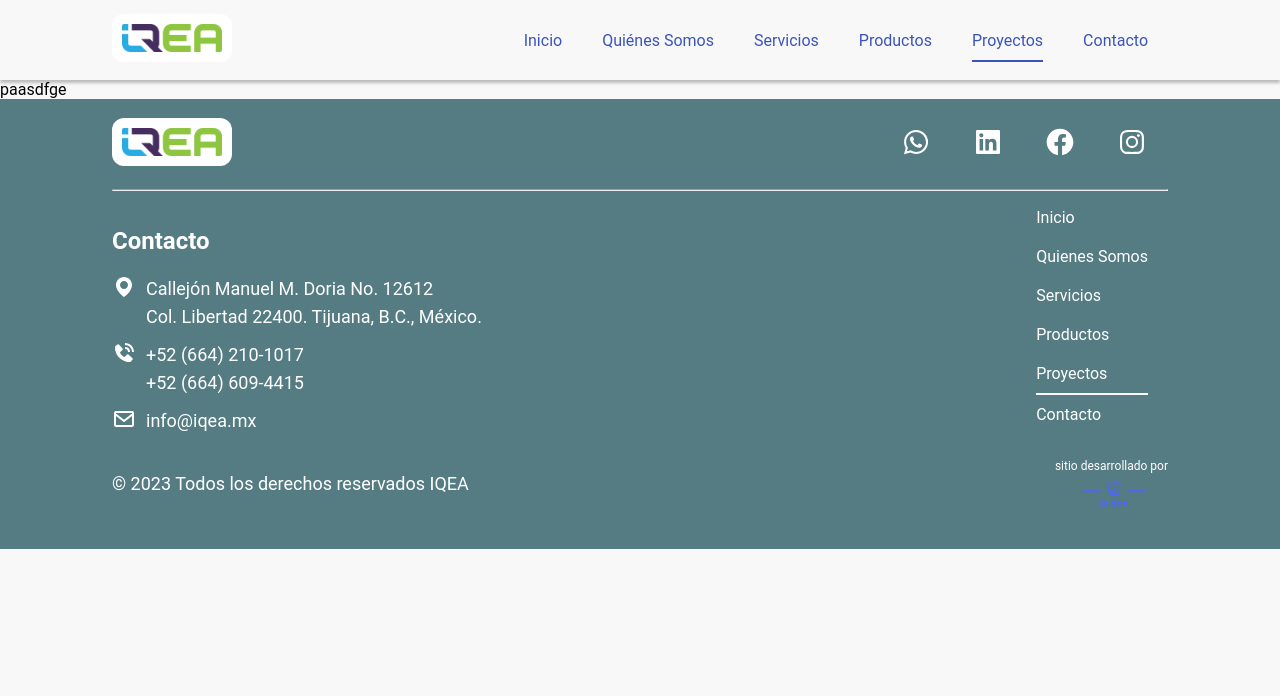
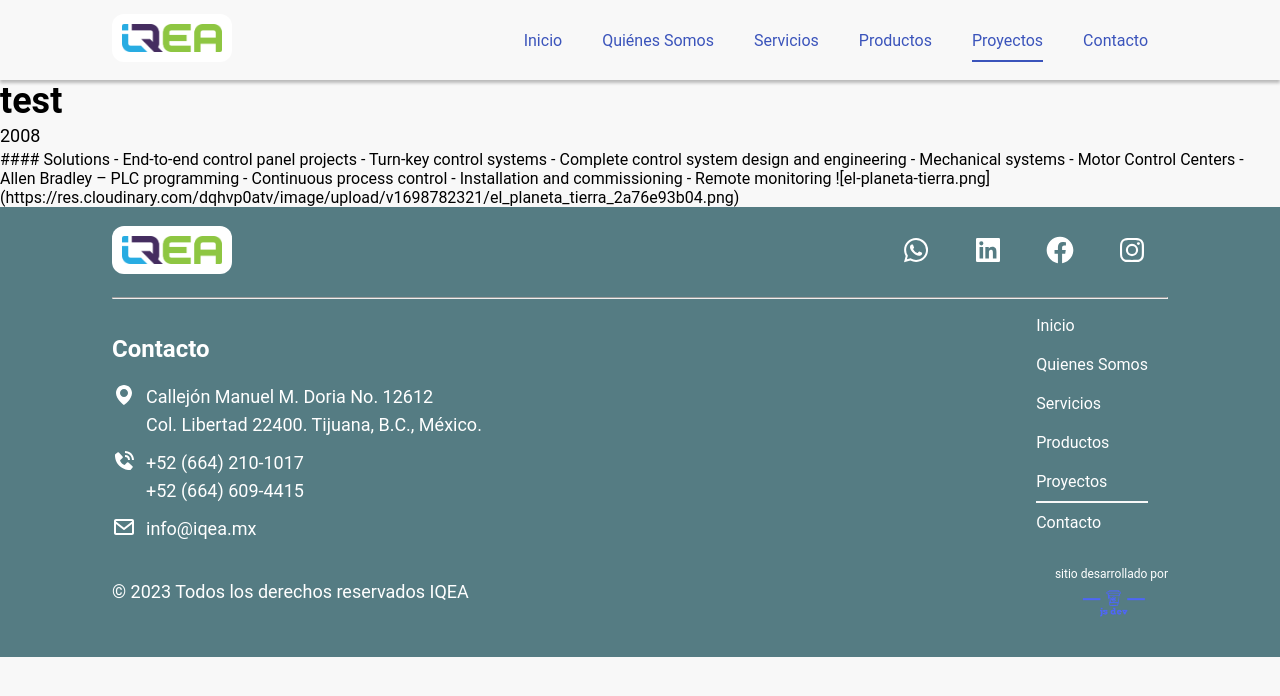
Before and after one commit to juliosantacruz/iqeaPage, a Next.js app: page /proyectos in a window 1280 px wide. Shown: the top 696 px of the page. Built offline with nearby package versions, Linux system fonts and the light colour scheme.

Commit message:
subcription integration

```diff
--- a/next.config.js
+++ b/next.config.js
@@ -1,11 +1,12 @@
 /** @type {import('next').NextConfig} */
 
+const nextConfig = {
+  sassOptions: {
+    additionalData: `@import "src/styles/mixins.scss";`,
+  },
+  env: {
+    API_URL_STRAPI: process.env.API_URL_STRAPI,
+  }
+};
 
-
-const nextConfig = {
-    sassOptions: {
-        additionalData: `@import "src/styles/mixins.scss";`,
-     },
-}
-
-module.exports = nextConfig
+module.exports = nextConfig;
--- a/package.json
+++ b/package.json
@@ -10,7 +10,8 @@
     "lint:fix": "next lint--fix"
   },
   "dependencies": {
-    "next": "13.5.4",
+    "axios": "^1.6.0",
+    "next": "^14.0.1",
     "react": "^18",
     "react-dom": "^18",
     "sass": "^1.69.3",
--- a/src/app/proyectos/page.tsx
+++ b/src/app/proyectos/page.tsx
@@ -1,7 +1,152 @@
-import React from 'react'
+import React from "react";
+
+const data = {
+  id: 1,
+  attributes: {
+    titulo: "test",
+    descripcion:
+      "#### Solutions\n- End-to-end control panel projects\n- Turn-key control systems\n- Complete control system design and engineering\n- Mechanical systems\n- Motor Control Centers\n- Allen Bradley – PLC programming\n- Continuous process control\n- Installation and commissioning\n- Remote monitoring\n\n![el-planeta-tierra.png](https://res.cloudinary.com/dqhvp0atv/image/upload/v1698782321/el_planeta_tierra_2a76e93b04.png)",
+    anio: 2008,
+    createdAt: "2023-10-31T20:15:54.439Z",
+    updatedAt: "2023-11-01T03:41:24.420Z",
+    publishedAt: "2023-10-31T20:17:15.636Z",
+    locale: "es-MX",
+    descripcion2: [
+      {
+        type: "heading",
+        level: 3,
+        children: [
+          {
+            text: "Scope of Services",
+            type: "text",
+          },
+        ],
+      },
+      {
+        type: "paragraph",
+        children: [
+          {
+            text: "All our designs include full equipment documentation and operations manuals to ensure problem free installation and deployment. In addition to full service custom controls we can also build control panels to your specifications, from your supplied drawings, using industry standard parts or those to meet your design stipulations. Ecologix designs and manufactures a wide range of control panels for variety of engineering sectors, including water, natural gas, petrochemical, railway, marine, food and beverage and manufacturing.",
+            type: "text",
+          },
+        ],
+      },
+      {
+        type: "paragraph",
+        children: [
+          {
+            text: "",
+            type: "text",
+          },
+        ],
+      },
+      {
+        type: "heading",
+        level: 3,
+        children: [
+          {
+            text: "Solutions",
+            type: "text",
+          },
+        ],
+      },
+      {
+        type: "list",
+        format: "unordered",
+        children: [
+          {
+            type: "list-item",
+            children: [
+              {
+                text: "End-to-end control panel projects",
+                type: "text",
+              },
+            ],
+          },
+          {
+            type: "list-item",
+            children: [
+              {
+                text: "Turn-key control systems",
+                type: "text",
+              },
+            ],
+          },
+          {
+            type: "list-item",
+            children: [
+              {
+                text: "Complete control system design and engineering",
+                type: "text",
+              },
+            ],
+          },
+          {
+            type: "list-item",
+            children: [
+              {
+                text: "Mechanical systems",
+                type: "text",
+              },
+            ],
+          },
+          {
+            type: "list-item",
+            children: [
+              {
+                text: "Motor Control Centers",
+                type: "text",
+              },
+            ],
+          },
+          {
+            type: "list-item",
+            children: [
+              {
+                text: "Allen Bradley – PLC programming",
+                type: "text",
+              },
+            ],
+          },
+          {
+            type: "list-item",
+            children: [
+              {
+                text: "Continuous process control",
+                type: "text",
+              },
+            ],
+          },
+          {
+            type: "list-item",
+            children: [
+              {
+                text: "Installation and commissioning",
+                type: "text",
+              },
+            ],
+          },
+          {
+            type: "list-item",
+            children: [
+              {
+                text: "Remote monitoring",
+                type: "text",
+              },
+            ],
+          },
+        ],
+      },
+    ],
+  },
+};
 
 export default function page() {
   return (
-    <div>paasdfge</div>
-  )
+    <section>
+      <h2>{data.attributes.titulo}</h2>
+      <p>{data.attributes.anio}</p>
+      <div>{data.attributes.descripcion}</div>
+    </section>
+  );
 }
--- /dev/null
+++ b/src/config.js
@@ -0,0 +1,4 @@
+export const {
+    API_URL_STRAPI
+
+} = process.env
```
Also changed, not shown: src/components/EmailSubcribe/index.tsx (+57 -5 lines), 2 other files (tests, documents, lock files or other folders).
